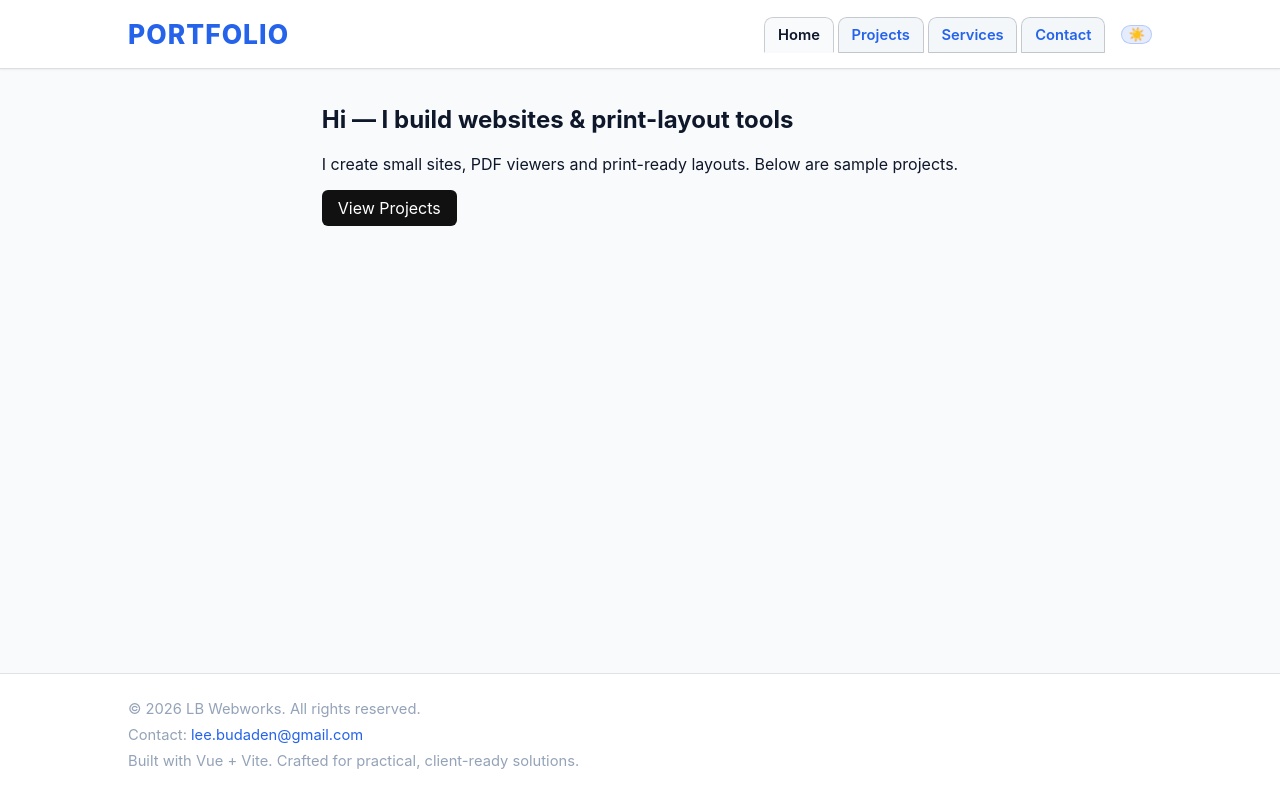
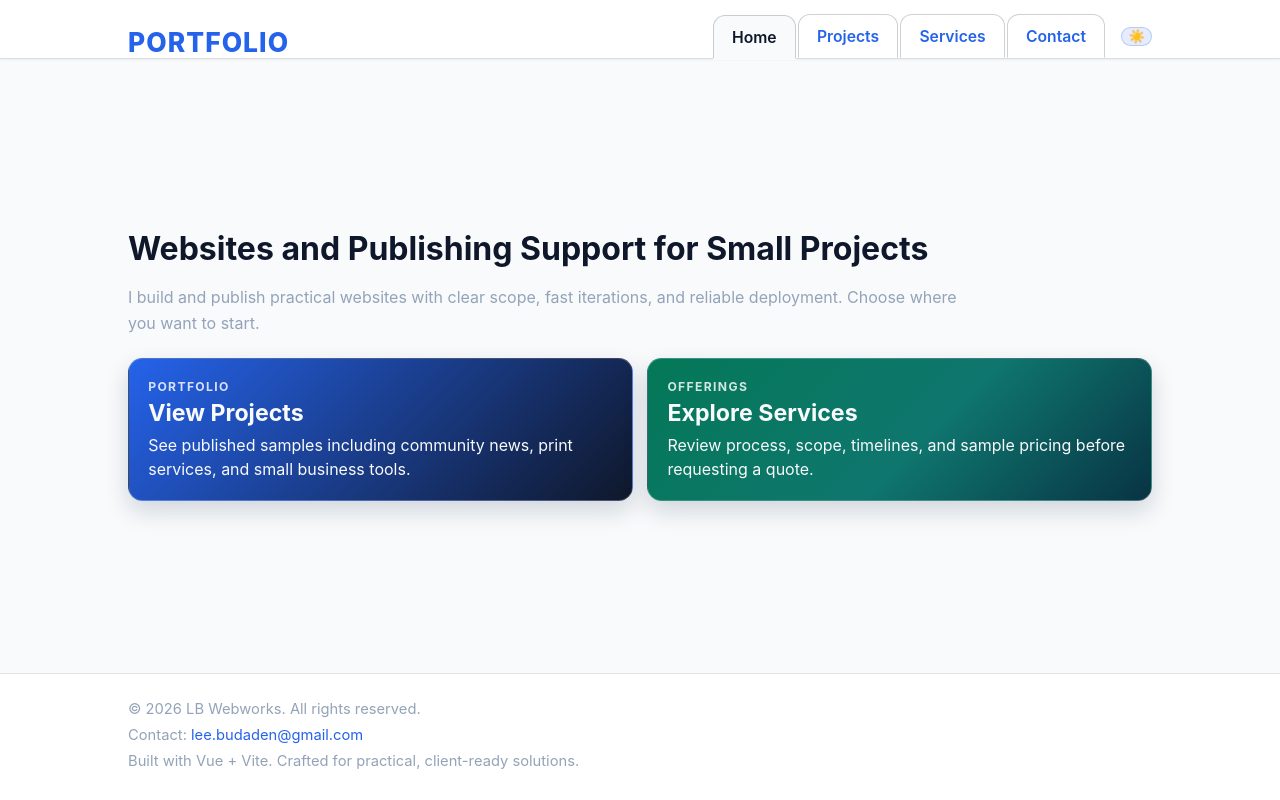
Before and after one commit to lbwebworks/portfolio, a Vue app: page /home in a window 1280 px wide. Built offline with nearby package versions, Linux system fonts and the light colour scheme.

Commit message:
Added navigation tabs styling

```diff
--- a/src/components/Header.vue
+++ b/src/components/Header.vue
@@ -1,6 +1,6 @@
 <template>
   <header class="bg-white shadow-sm site-header">
-    <div class="max-w-5xl mx-auto p-4 flex items-center justify-between">
+    <div class="max-w-5xl mx-auto p-4 flex items-center justify-between site-header-inner">
       <div class="site-brand">Portfolio</div>
       <div class="flex items-center">
         <nav class="nav-links nav-tabs">
--- a/src/pages/Home.vue
+++ b/src/pages/Home.vue
@@ -1,11 +1,25 @@
 <template>
-  <section>
-    <h1 class="text-3xl font-bold mb-4">Hi — I build websites & print-layout tools</h1>
-    <p class="mb-6">I create small sites, PDF viewers and print-ready layouts. Below are sample projects.</p>
-    <router-link to="/projects" class="btn">View Projects</router-link>
+  <section class="home-page">
+    <h1 class="home-title">Websites and Publishing Support for Small Projects</h1>
+    <p class="home-subtitle">
+      I build and publish practical websites with clear scope, fast iterations, and reliable deployment.
+      Choose where you want to start.
+    </p>
+
+    <div class="home-banner-grid">
+      <router-link to="/projects" class="home-banner home-banner-projects">
+        <p class="home-banner-kicker">Portfolio</p>
+        <h2>View Projects</h2>
+        <p>See published samples including community news, print services, and small business tools.</p>
+      </router-link>
+
+      <router-link to="/services" class="home-banner home-banner-services">
+        <p class="home-banner-kicker">Offerings</p>
+        <h2>Explore Services</h2>
+        <p>Review process, scope, timelines, and sample pricing before requesting a quote.</p>
+      </router-link>
+    </div>
   </section>
 </template>
 
-<style scoped>
-.btn{display:inline-block;padding:.5rem 1rem;background:#111;color:#fff;border-radius:.375rem}
-</style>
+<style scoped></style>
--- a/src/styles/index.css
+++ b/src/styles/index.css
@@ -60,11 +60,21 @@ html, body, #app { height: 100%; margin: 0; font-family: Inter, system-ui, -appl
 
 .app-main {
 	flex: 1;
+	display: flex;
+}
+
+.app-main > * {
+	width: 100%;
 }
 
 /* Header: brand and folder-like navigation */
 .site-header {
 	border-bottom: 1px solid rgba(15, 23, 42, 0.14);
+}
+
+.site-header-inner {
+	padding: 0.9rem 1rem 0;
+	align-items: flex-end;
 }
 
 .site-brand {
@@ -79,7 +89,7 @@ html, body, #app { height: 100%; margin: 0; font-family: Inter, system-ui, -appl
 .nav-links {
 	display: flex;
 	align-items: flex-end;
-	gap: 0.25rem;
+	gap: 0.1rem;
 }
 
 .nav-links a {
@@ -90,15 +100,15 @@ html, body, #app { height: 100%; margin: 0; font-family: Inter, system-ui, -appl
 
 .nav-tabs a {
 	display: inline-block;
-	padding: 0.5rem 0.8rem;
+	padding: 0.72rem 1.15rem;
 	border: 1px solid rgba(15, 23, 42, 0.2);
-	border-bottom: 1px solid rgba(15, 23, 42, 0.22);
-	border-radius: 0.55rem 0.55rem 0 0;
-	background: rgba(241, 245, 249, 0.8);
+	border-bottom: 1px solid transparent;
+	border-radius: 0.75rem 0.75rem 0 0;
+	background: var(--panel);
 	font-weight: 600;
-	font-size: 0.92rem;
+	font-size: 0.98rem;
 	position: relative;
-	top: 1px;
+	top: 0;
 }
 
 .nav-tabs a:hover {
@@ -110,6 +120,8 @@ html, body, #app { height: 100%; margin: 0; font-family: Inter, system-ui, -appl
 	background: var(--bg);
 	color: var(--text);
 	border-bottom-color: var(--bg);
+	margin-bottom: -1px;
+	box-shadow: 0 1px 0 var(--bg);
 	z-index: 2;
 }
 
@@ -122,6 +134,118 @@ html, body, #app { height: 100%; margin: 0; font-family: Inter, system-ui, -appl
 
 .nav-theme-toggle:hover {
 	background: rgba(37, 99, 235, 0.2);
+}
+
+[data-theme="dark"] .site-header {
+	border-bottom-color: rgba(148, 163, 184, 0.35);
+}
+
+[data-theme="dark"] .nav-tabs a {
+	background: var(--panel);
+	color: #bfdbfe;
+	border-color: rgba(148, 163, 184, 0.35);
+}
+
+[data-theme="dark"] .nav-tabs a:hover {
+	background: rgba(30, 41, 59, 0.95);
+}
+
+[data-theme="dark"] .nav-tabs a.router-link-active,
+[data-theme="dark"] .nav-tabs a.router-link-exact-active {
+	background: var(--bg);
+	color: var(--text);
+	border-bottom-color: var(--bg);
+}
+
+[data-theme="dark"] .nav-theme-toggle {
+	background: rgba(96, 165, 250, 0.16);
+	border-color: rgba(96, 165, 250, 0.35);
+}
+
+/* Home page banners */
+.home-page {
+	display: grid;
+	gap: 1rem;
+	min-height: 100%;
+	align-content: center;
+	padding: clamp(1rem, 3vh, 2.5rem) 0;
+}
+
+.home-title {
+	margin: 0;
+	font-size: 2rem;
+	line-height: 1.15;
+}
+
+.home-subtitle {
+	margin: 0;
+	line-height: 1.65;
+	max-width: 52rem;
+	color: var(--muted);
+}
+
+.home-banner-grid {
+	display: grid;
+	grid-template-columns: 1fr;
+	gap: 0.9rem;
+	margin-top: 0.3rem;
+}
+
+.home-banner {
+	text-decoration: none;
+	border-radius: 0.9rem;
+	padding: 1.2rem;
+	color: #f8fafc;
+	display: block;
+	border: 1px solid rgba(255, 255, 255, 0.2);
+	box-shadow: 0 10px 24px rgba(15, 23, 42, 0.16);
+	transition: transform 0.2s ease, box-shadow 0.2s ease, filter 0.2s ease;
+}
+
+.home-banner h2 {
+	margin: 0.2rem 0 0.35rem;
+	font-size: 1.45rem;
+}
+
+.home-banner p {
+	margin: 0;
+	line-height: 1.5;
+}
+
+.home-banner-kicker {
+	font-size: 0.76rem;
+	letter-spacing: 0.11em;
+	text-transform: uppercase;
+	font-weight: 700;
+	color: rgba(255, 255, 255, 0.82);
+}
+
+.home-banner-projects {
+	background: linear-gradient(135deg, #2563eb 0%, #0f172a 100%);
+}
+
+.home-banner-services {
+	background: linear-gradient(135deg, #047857 0%, #0f766e 55%, #083344 100%);
+}
+
+.home-banner:hover {
+	transform: translateY(-3px) scale(1.01);
+	box-shadow: 0 16px 32px rgba(15, 23, 42, 0.25);
+	filter: saturate(1.08);
+}
+
+.home-banner-projects:hover {
+	background: linear-gradient(135deg, #3b82f6 0%, #1e293b 100%);
+}
+
+.home-banner-services:hover {
+	background: linear-gradient(135deg, #059669 0%, #0f766e 52%, #155e75 100%);
+}
+
+@media (min-width: 900px) {
+	.home-banner-grid {
+		grid-template-columns: repeat(2, 1fr);
+	}
 }
 
 /* Projects: full-width themed rows with alternating layout */
@@ -182,9 +306,6 @@ html, body, #app { height: 100%; margin: 0; font-family: Inter, system-ui, -appl
 	border-top: 1px solid rgba(15, 23, 42, 0.12);
 	background: var(--panel);
 	margin-top: auto;
-	position: sticky;
-	bottom: 0;
-	z-index: 10;
 }
 
 .site-footer-inner {
```
